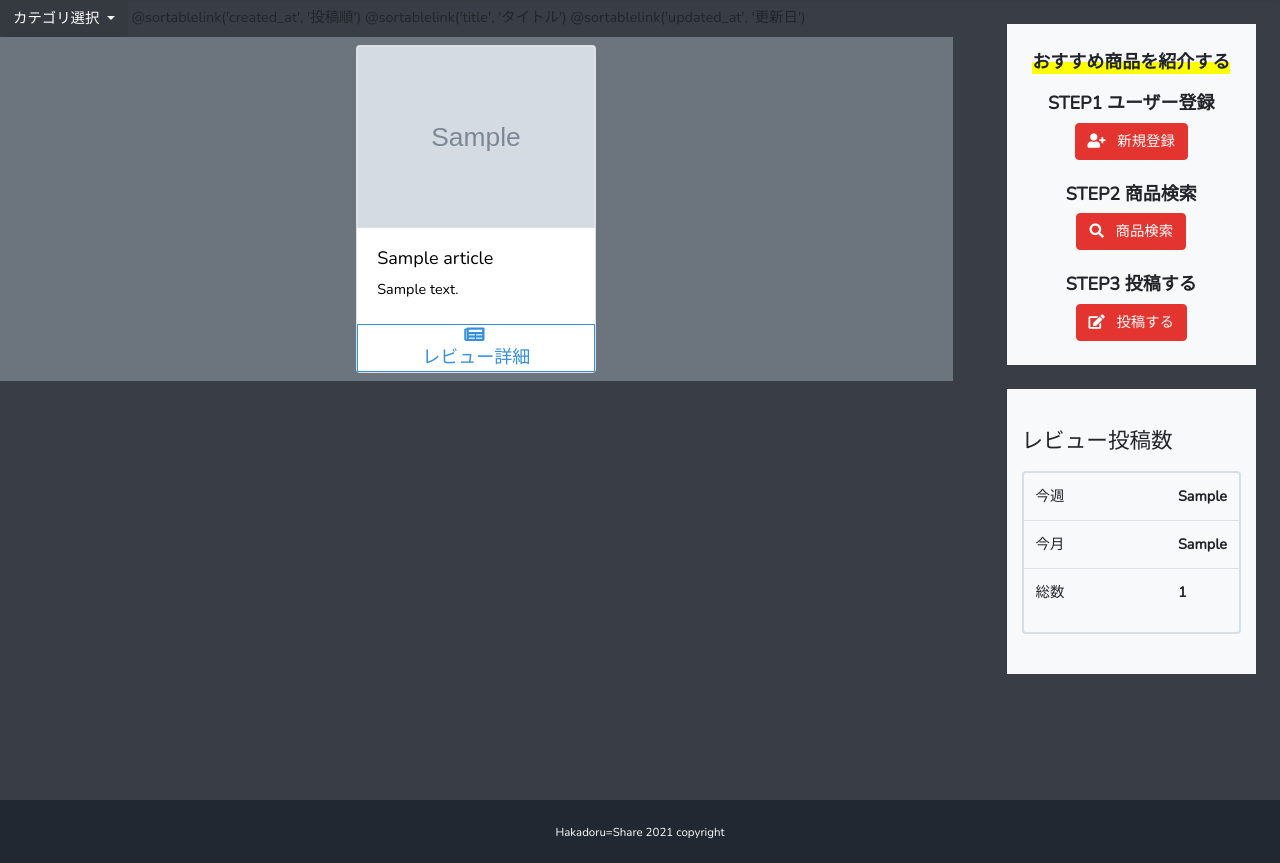
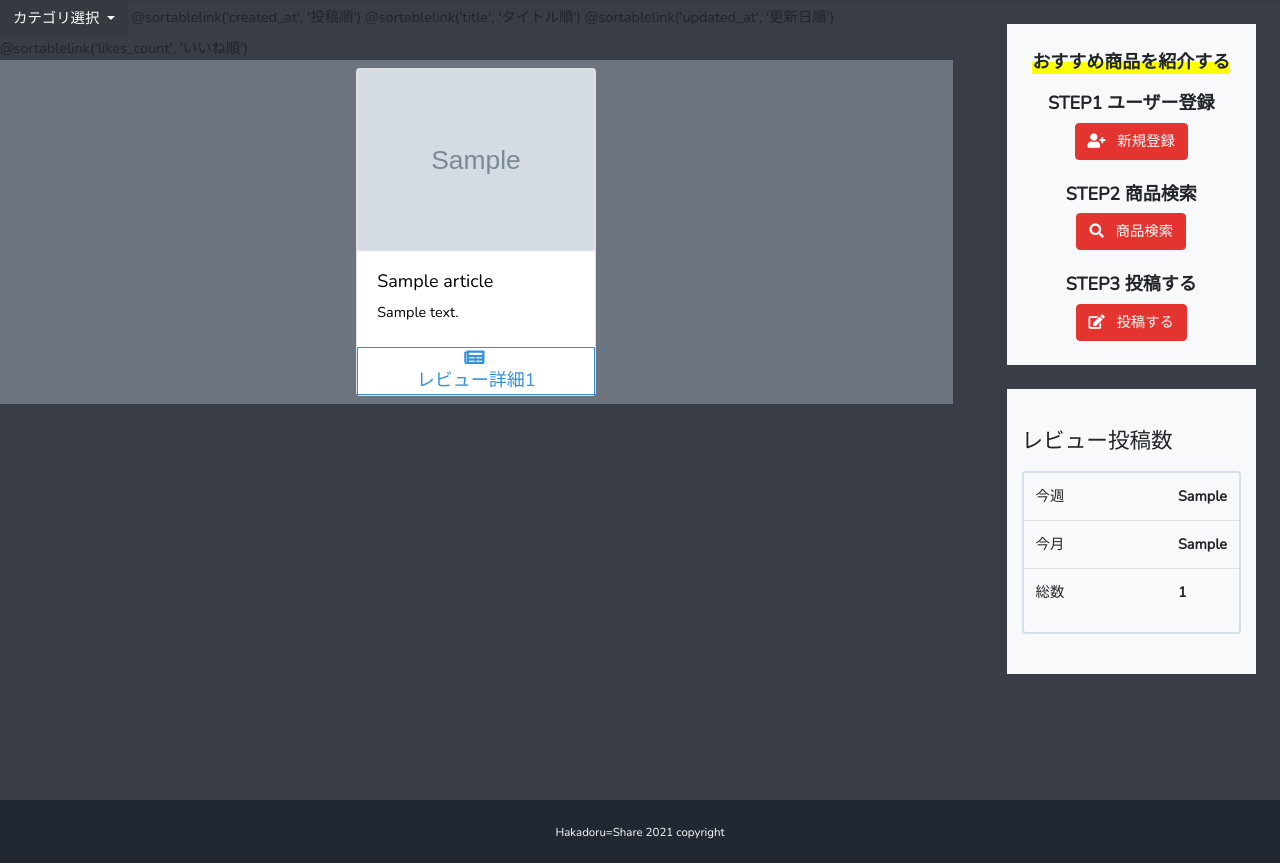
Before and after one commit to takamo111/hakadoru-share-app, a Laravel app: template resources/views/articles/index.blade.php in a window 1280 px wide. Shown: the part 86-949 px from the top of the page. Run offline with Laravel 8, Linux system fonts and the light colour scheme; the template is opened without the code that fills it: most values are stand-ins (such as "Sample title", 1, 10 or a date in 2020); grey boxes marked "Sample" are stand-in pictures; style sheets or scripts are compiled from the project's sources; parts of the project's set-up code (start-up, migrations or seed data) failed here and were passed over; some libraries are stand-ins or nearby versions.

Commit message:
ソート機能

```diff
--- a/app/Article.php
+++ b/app/Article.php
@@ -12,7 +12,7 @@
 {
 
     use Sortable;
-    public $sortable = ['id', 'title', 'created_at', 'updated_at'];
+    public $sortable = ['id', 'title', 'created_at', 'updated_at','likes_count'];
 
 
     public function user(): BelongsTo
@@ -46,6 +46,12 @@
         return $this->likes->count();
     }
 
+
+    public function likesCountSortable($query, $direction)
+    {
+            return $query->orderBy('likes_count', $direction);
+    }
+
     protected $fillable = [
         'title', 'body', 'article_rating','r_image_url_a','r_image_url_b','r_image_url_c', 'r_name','r_caption','r_item_url','r_price','r_shop','r_code'
     ];
--- a/app/Http/Controllers/ArticleController.php
+++ b/app/Http/Controllers/ArticleController.php
@@ -22,10 +22,10 @@
             $number = $request->number;
             $query = Article::query();
             $query->where('genre_id', $number);
-            $articles = $query->sortable()->orderBy('id', 'desc')->paginate(15);
+            $articles = $query->sortable()->withCount('likes')->orderBy('id', 'desc')->paginate(15);
             }
             else{
-            $articles = Article::sortable()->orderBy('id', 'desc')->paginate(15);
+            $articles = Article::sortable()->withCount('likes')->orderBy('id', 'desc')->paginate(15);
             }
 
             $m_reports = Article::whereBetween('articles.created_at', [now()->startOfMonth()->format('Y-m-d'), now()->endOfMonth()->format('Y-m-d')])->count();
--- a/resources/views/articles/index.blade.php
+++ b/resources/views/articles/index.blade.php
@@ -29,8 +29,9 @@
         <thead>
             <tr>
                 <td>@sortablelink('created_at', '投稿順')
-                <td>@sortablelink('title', 'タイトル')
-                <td>@sortablelink('updated_at', '更新日')
+                <td>@sortablelink('title', 'タイトル順')
+                <td>@sortablelink('updated_at', '更新日順')
+                <td>@sortablelink('likes_count', 'いいね順')
               </th>
         </thead>
           <!-- 商品カード一覧 -->
@@ -53,7 +54,7 @@
                 <a class=" border border-primary text-center animated swing infinite  " href="{{ route('articles.show', ['article' => $article]) }}"  style="height: 3rem;">
                   <h5 class="text-primary" >
                   <i class="fas fa-newspaper mr-1"></i>
-                  <p>レビュー詳細</p>
+                  <p>レビュー詳細{{ $article->likes_count }} </p>
                   </h5>
                 </a>
               </div>
```
